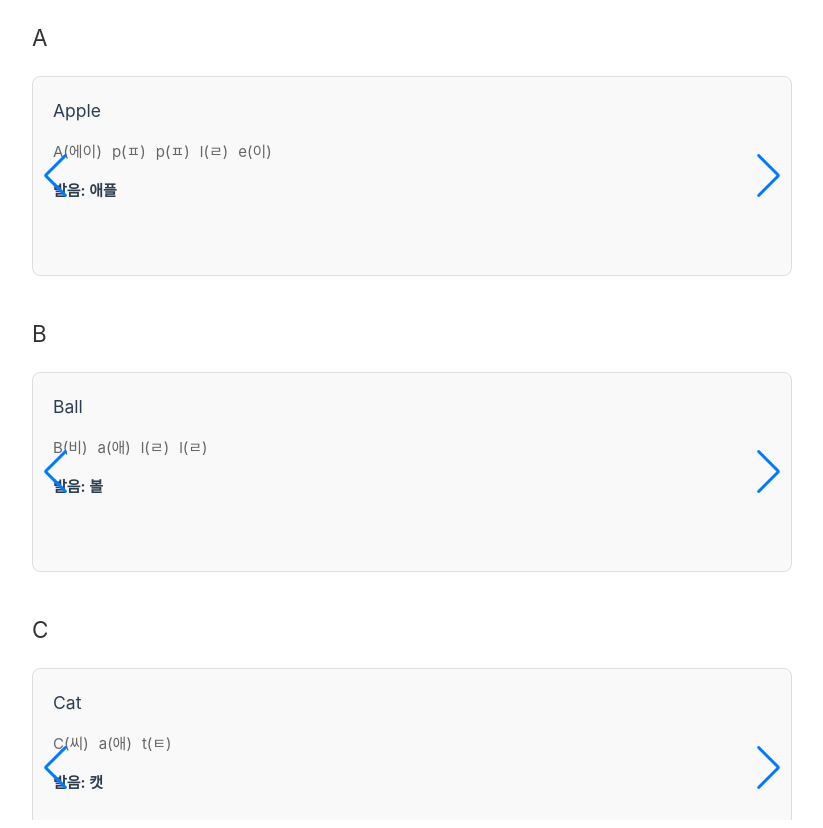
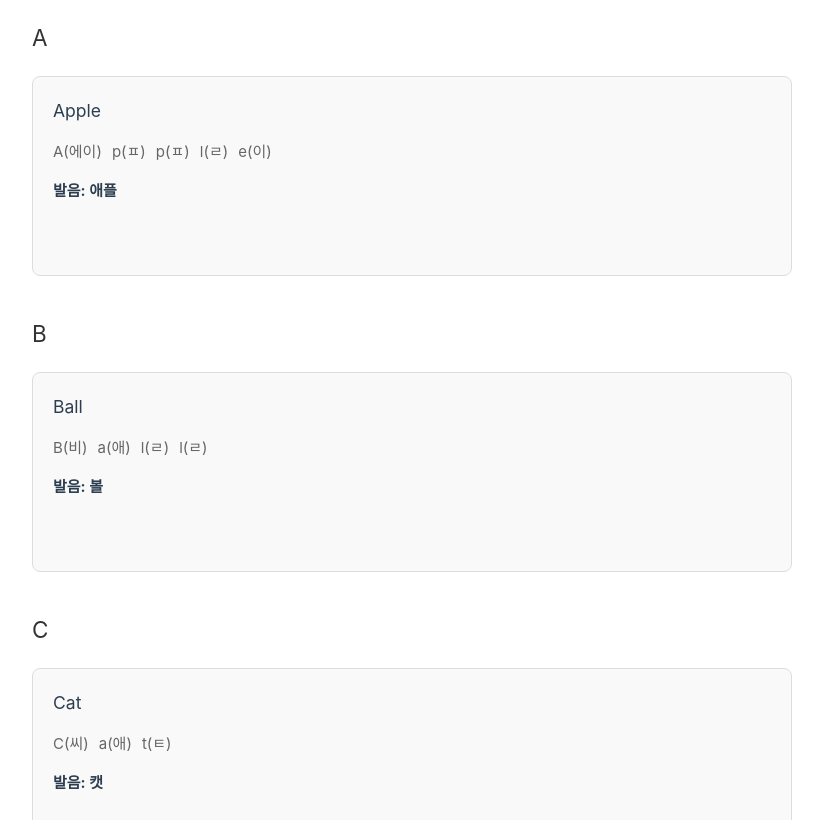
Before and after one commit to eto2000/alpha, a Vue app: page / in a window 1280 px wide. Shown: the top 828 px of the page, without its empty margins (20-843 px from the left). Built offline with nearby package versions, Linux system fonts and the light colour scheme.

Commit message:
좌우버튼 제거

```diff
--- a/src/App.vue
+++ b/src/App.vue
@@ -6,7 +6,6 @@
           <swiper
             :slides-per-view="1"
             :space-between="30"
-            :navigation="true"
             class="word-swiper"
           >
             <swiper-slide v-for="word in item.words" :key="word.word" class="word-card">
@@ -27,9 +26,7 @@
   <script setup>
   import { ref, onMounted } from 'vue'
   import { Swiper, SwiperSlide } from 'swiper/vue'
-  import { Navigation } from 'swiper/modules'
   import 'swiper/css'
-  import 'swiper/css/navigation'
   import alphabetData from './assets/alphabet-data.json'
   </script>
 
```
